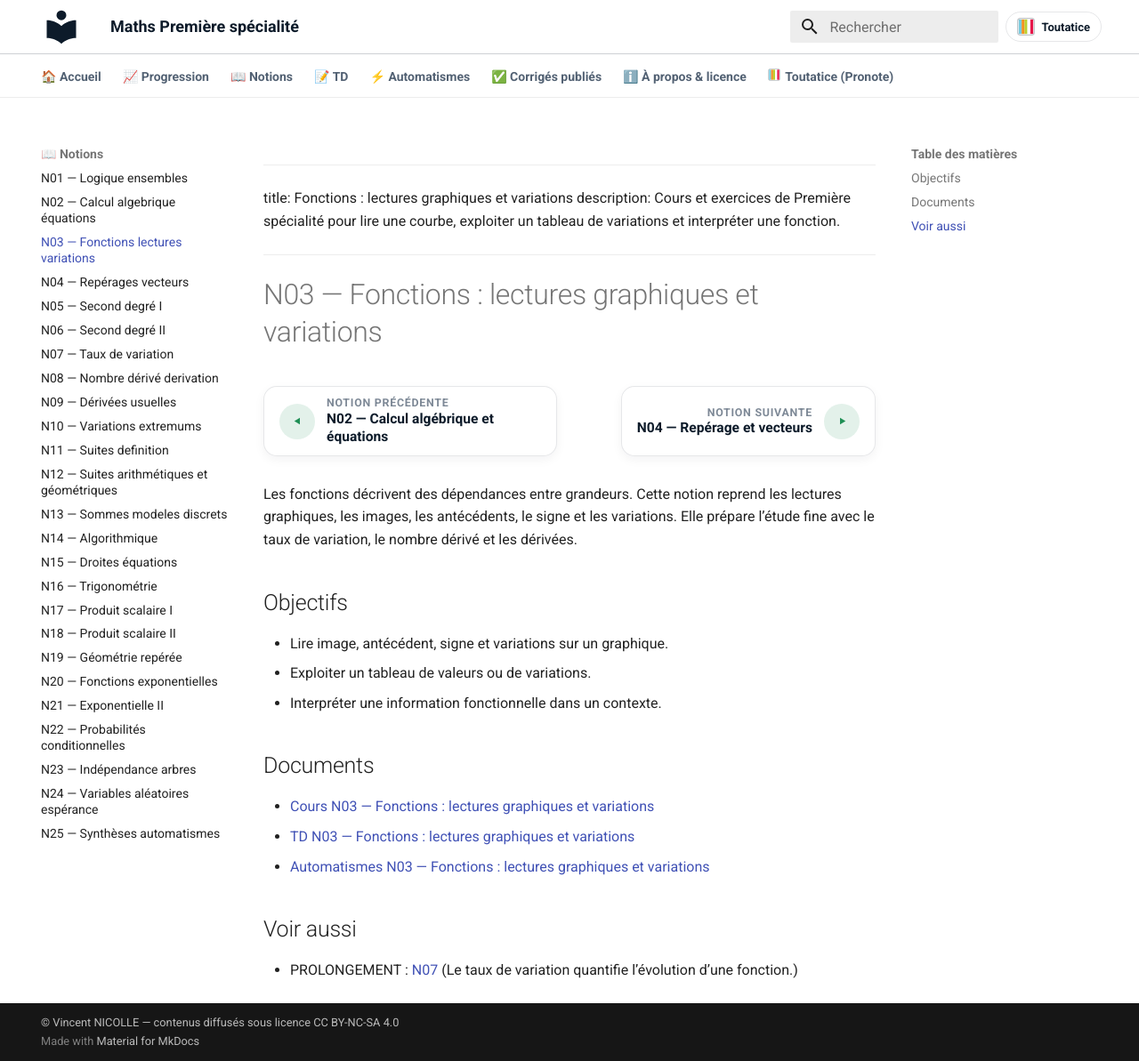
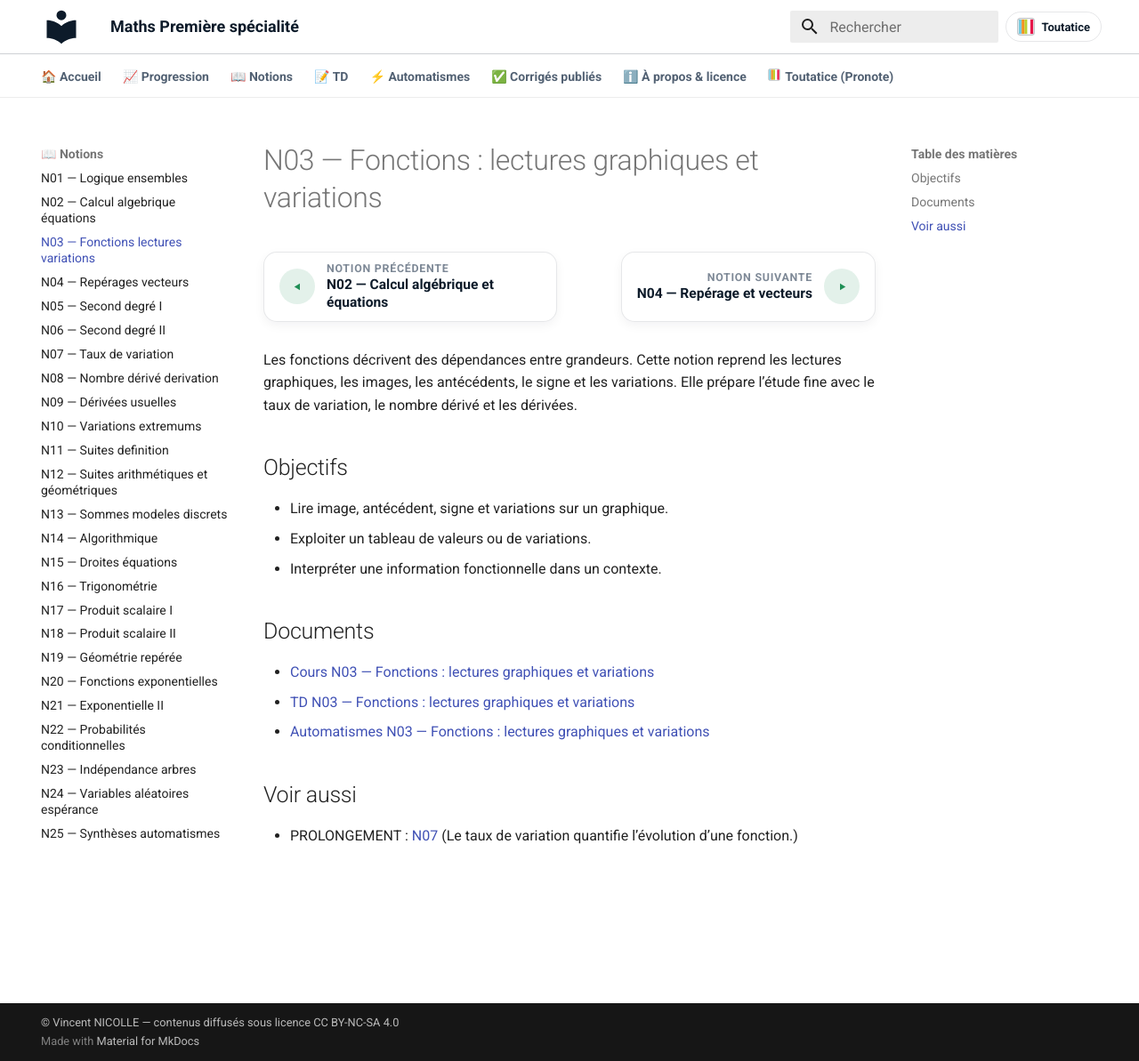
Before and after one commit to vnicolle56610/maths-premiere-specialite, an MkDocs documentation site: the page built from docs/notions/N03-fonctions-lectures-variations.md, in a window 1280 px wide and 1193 px high. Shown: the whole window at 89% size. Built offline with MkDocs 1.6.1 and Material for MkDocs 9.7.7, drawn with Linux system fonts in a browser that asks for light colours.

Commit message:
fix: corrige le front matter YAML de cinq notions

```diff
--- a/docs/notions/N03-fonctions-lectures-variations.md
+++ b/docs/notions/N03-fonctions-lectures-variations.md
@@ -1,5 +1,5 @@
 ---
-title: Fonctions : lectures graphiques et variations
+title: "Fonctions : lectures graphiques et variations"
 description: Cours et exercices de Première spécialité pour lire une courbe, exploiter un tableau de variations et interpréter une fonction.
 ---
 
```
Also changed, not shown: docs/notions/N05-second-degre-i.md (+1 -1 lines), docs/notions/N06-second-degre-ii.md (+1 -1 lines), docs/notions/N11-suites-definition.md (+1 -1 lines), docs/notions/N21-exponentielle-ii.md (+1 -1 lines).
